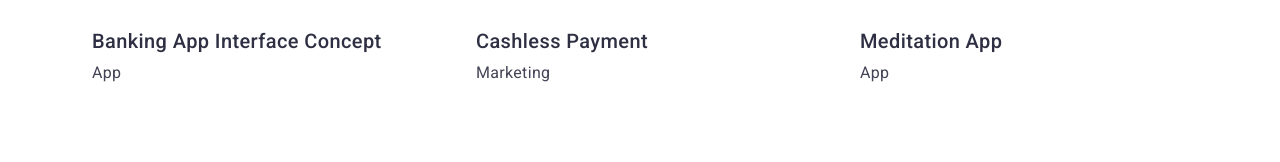
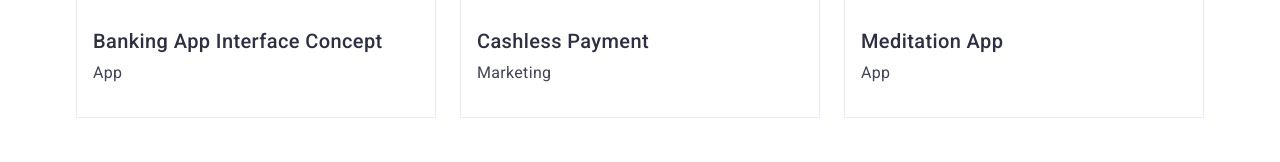
Before and after one commit to MustafaAb777/goit-markup-hw-03, a plain HTML site: page portfolio.html in a window 1280 px wide. Shown: the part 594-756 px from the top of the page. Drawn offline with nearby package versions, Linux system fonts and the light colour scheme.

Commit message:
homework_3_final3

```diff
--- a/css/style.css
+++ b/css/style.css
@@ -368,5 +368,6 @@ button{
 
 .portfolio-content-container{
     padding: 32px 16px;
+    border: 1px solid var(--color-cornflower);
     border-top: none;
 }
```
